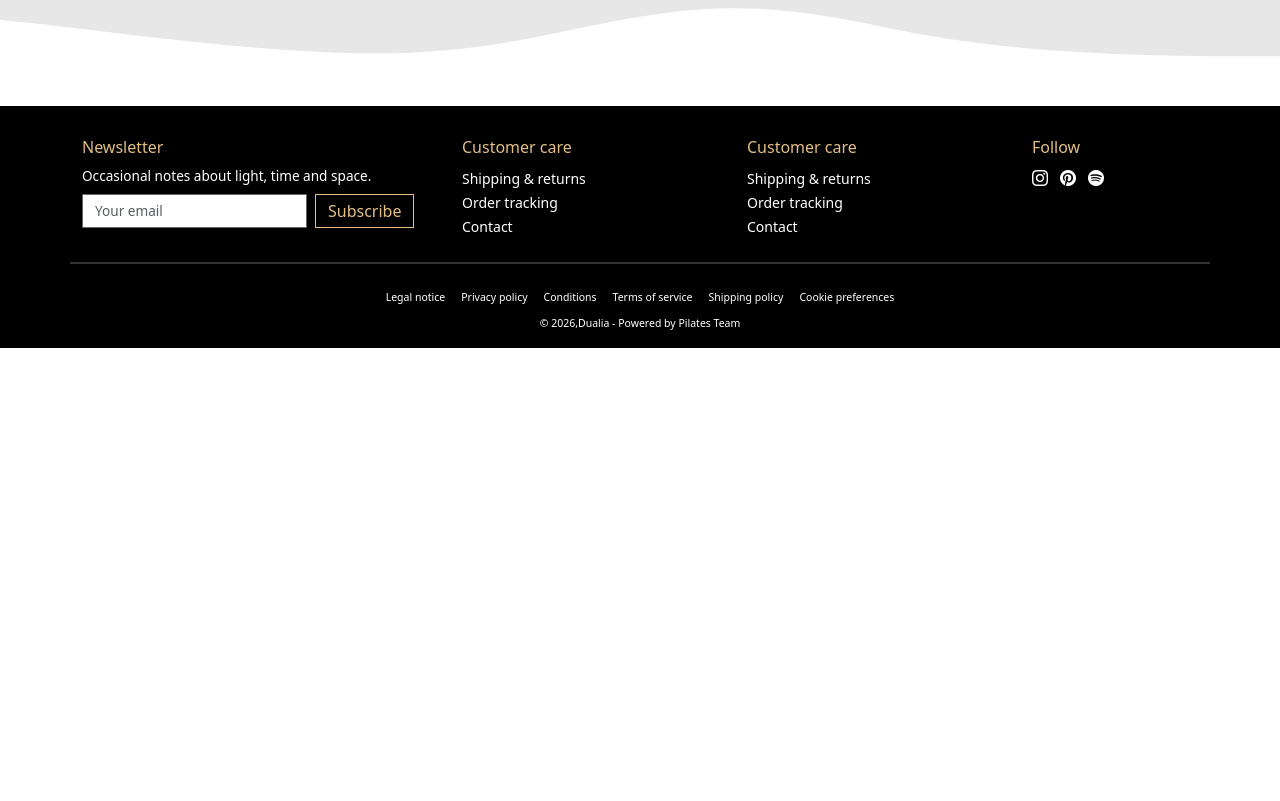
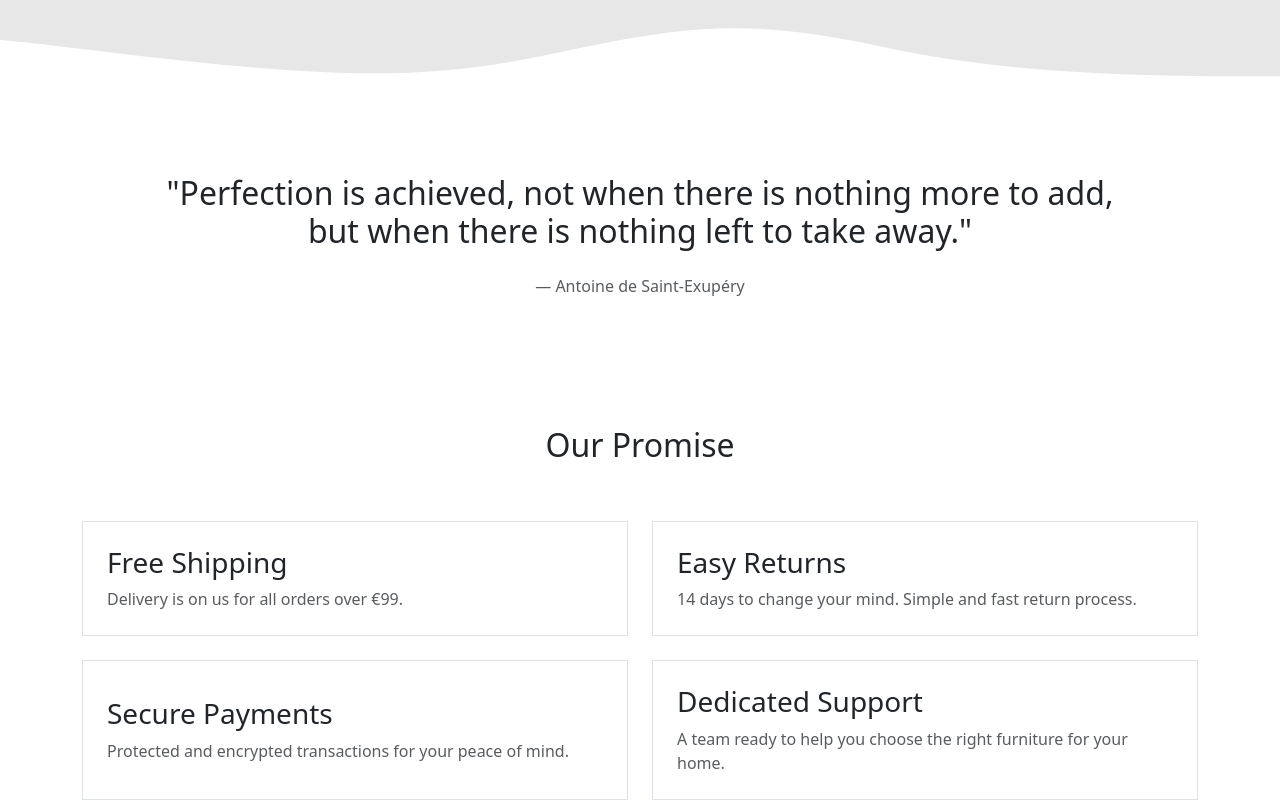
Before and after one commit to Michecosa/dualia, a React (Vite) app: page / in a window 1280 px wide. Shown: the part 1940-2741 px from the top of the page. Before the commit the page ends 2288 px from the top, so only its background shows below. Built offline with nearby package versions, Linux system fonts and the light colour scheme.

Commit message:
Aggiornaaa

```diff
--- a/src/components/AboutUs.jsx
+++ b/src/components/AboutUs.jsx
@@ -3,7 +3,6 @@ import Miniera from "../assets/carousel/Miniera.png"
 import ArtWall from "../assets/immagini_dualia/artWall_black.jpeg"
 
 export default function AboutUs() {
-
     return (
         <>
             <div class="wave wave-top">
@@ -16,7 +15,7 @@ export default function AboutUs() {
             </div>
             <section className="dualia-about">
                 <div className="container text-center ">
-                    <h2 className="m-5">Design Inspired <br /> by Balance</h2>
+                    <h1 className="m-5">Design Inspired <br /> by Balance</h1>
                     <p>
                         Dualia was born from the belief that the spaces we live in profoundly influence our well-being. <br />
                         For this reason, we select furnishings that bring calm, harmony,
@@ -66,6 +65,44 @@ export default function AboutUs() {
                         fill="currentColor"></path>
                 </svg>
             </div>
+            <div className="container text-center p-5 mt-5">
+                <h2>
+                    "Perfection is achieved, not when there is nothing more to add, <br />
+                    but when there is nothing left to take away."
+                </h2>
+                <p className="text-body-secondary p-3">— Antoine de Saint-Exupéry</p>
+            </div>
+            <div className="container pb-5">
+                <h2 className="text-center p-5">
+                    Our Promise
+                </h2>
+                <div className="row g-4">
+                    <div className="col-md-6">
+                        <div className="border p-4 h-100 d-flex flex-column justify-content-center">
+                            <h3>Free Shipping</h3>
+                            <p className="text-muted mb-0">Delivery is on us for all orders over €99.</p>
+                        </div>
+                    </div>
+                    <div className="col-md-6">
+                        <div className="border p-4 h-100 d-flex flex-column justify-content-center">
+                            <h3>Easy Returns</h3>
+                            <p className="text-muted mb-0">14 days to change your mind. Simple and fast return process.</p>
+                        </div>
+                    </div>
+                    <div className="col-md-6">
+                        <div className="border p-4 h-100 d-flex flex-column justify-content-center">
+                            <h3>Secure Payments</h3>
+                            <p className="text-muted mb-0">Protected and encrypted transactions for your peace of mind.</p>
+                        </div>
+                    </div>
+                    <div className="col-md-6">
+                        <div className="border p-4 h-100 d-flex flex-column justify-content-center">
+                            <h3>Dedicated Support</h3>
+                            <p className="text-muted mb-0">A team ready to help you choose the right furniture for your home.</p>
+                        </div>
+                    </div>
+                </div>
+            </div>
         </>
     )
 }
```
